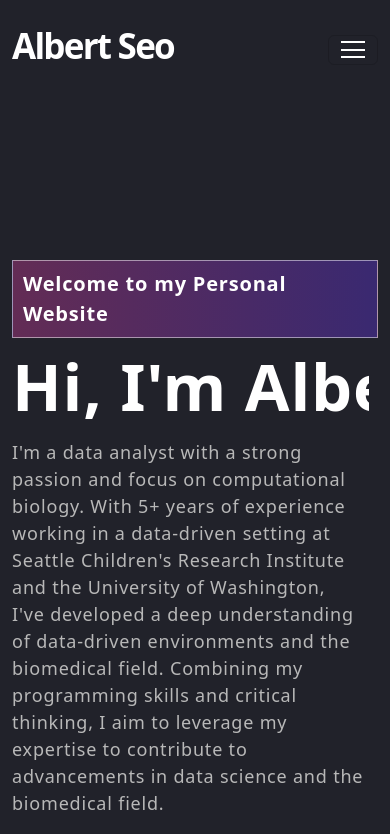
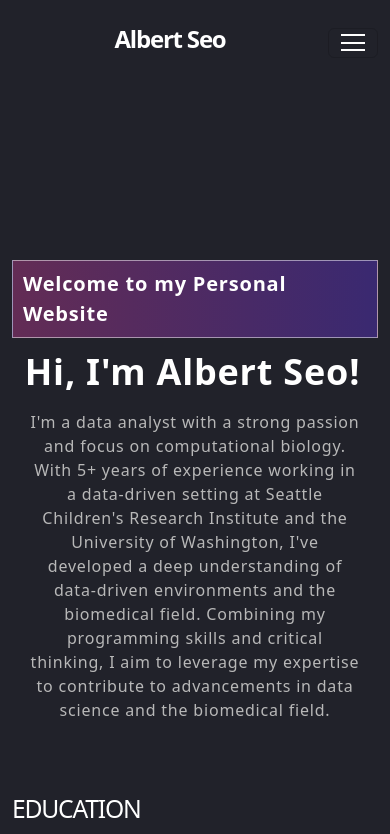
Before and after one commit to albertjseo/personal-portfolio, a React (Create React App) app: page / in a window 390 px wide. Shown: the top 834 px of the page. Built offline with nearby package versions, Linux system fonts and the light colour scheme.

Commit message:
Updating App.css

```diff
--- a/src/App.css
+++ b/src/App.css
@@ -95,10 +95,12 @@ span.navbar-text {
     typing 3.5s steps(45, end),
     blink-caret .75s step-end infinite;
 }
+
 @keyframes typing {
   from {max-width: 0 }
   to {max-width: 100% }
 }
+
 @keyframes blink-caret {
   from, to {border-color: transparent}
   50% {border-color: white;}
@@ -675,3 +677,55 @@ nav.navbar .navbar-toggler[aria-expanded="true"] .navbar-toggler-icon {
   letter-spacing: 0.5px;
   margin-top: 20px;
 }
+
+@media (max-width: 768px) {
+  .nav-brand-name {
+    font-size: 24px;
+    white-space: normal;
+    text-align: center;
+    width: auto;
+  }
+
+  nav.navbar a.navbar-brand {
+    width: auto;
+    margin: 0 auto;
+  }
+
+  .navbar-nav {
+    flex-direction: column;
+    align-items: center;
+  }
+
+  .navbar-nav .nav-link.navbar-link {
+    margin-left: 0;
+    padding: 10px;
+    font-size: 16px;
+  }
+
+  .about h1 {
+    font-size: 36px;
+    text-align: center;
+  }
+
+  .about p {
+    font-size: 16px;
+    width: 90%;
+    margin: 0 auto;
+    text-align: center;
+  }
+
+  .navbar-text button {
+    padding: 12px 24px;
+    font-size: 16px;
+    margin-left: 0;
+  }
+
+  .social-icon a {
+    width: 36px;
+    height: 36px;
+  }
+
+  .social-icon a img {
+    width: 50%;
+  }
+}
```
